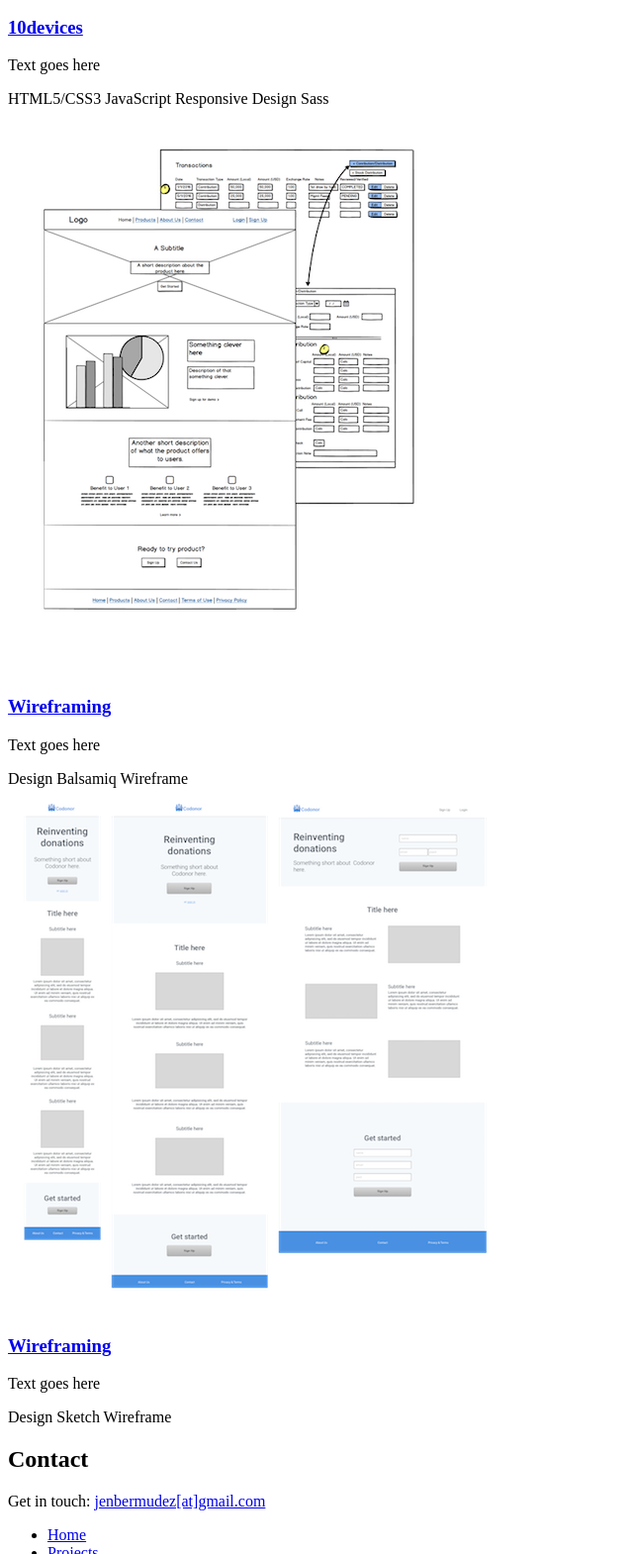
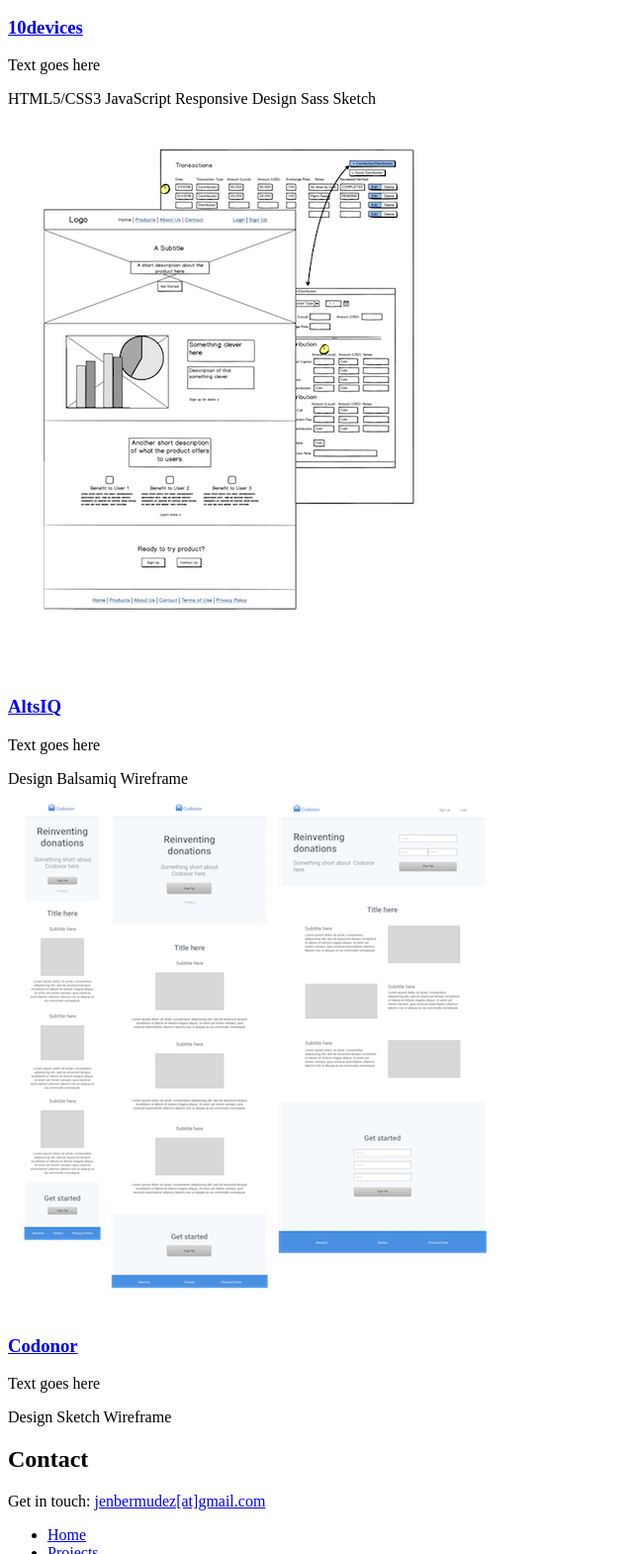
Before and after one commit to jenbermudez/jenbermudez.github.io, a website: page src/index.html in a window 1280 px wide. Shown: the part 1581-3151 px from the top of the page at 99% size, without its empty margins (0-640 px from the left). Drawn offline with Linux system fonts and the light colour scheme; files that its build step writes are made by us from their sources; files whose address does not match are found by name.

Commit message:
Add wireframe projects minor fixes

```diff
--- a/src/index.html
+++ b/src/index.html
@@ -55,6 +55,7 @@
                 <span class="projects__tag">JavaScript</span>
                 <span class="projects__tag">Responsive Design</span>
                 <span class="projects__tag">Sass</span>
+                <span class="projects__tag">Sketch</span>
               </div>
             </div>
           </div>
@@ -71,6 +72,7 @@
                 <span class="projects__tag">JavaScript</span>
                 <span class="projects__tag">Responsive Design</span>
                 <span class="projects__tag">Sass</span>
+                <span class="projects__tag">Sketch</span>
               </div>
             </div>
           </div>
@@ -80,7 +82,7 @@
               <a href="/balsamiq_prototypes_bckgrnd.png" data-lightbox="image-1"><img src="/balsamiq_prototypes_small.png" alt="Balsamiq wireframe"></a>
             </div>
             <div class="projects__description">
-              <h3><a href="/balsamiq_prototypes_bckgrnd.png" data-lightbox="link-1">Wireframing</a></h3>
+              <h3><a href="/balsamiq_prototypes_bckgrnd.png" data-lightbox="link-1">AltsIQ</a></h3>
               <p>Text goes here</p>
               <div class="projects__skills">
                 <span class="projects__tag">Design</span>
@@ -95,7 +97,7 @@
               <a href="/sketch_prototypes_bckgrnd_med.png" data-lightbox="image-2"><img src="/sketch_prototypes_small.png" alt="Sketch wireframe"></a>
             </div>
             <div class="projects__description">
-              <h3><a href="/sketch_prototypes_bckgrnd_med.png" data-lightbox="link-2">Wireframing</a></h3>
+              <h3><a href="/sketch_prototypes_bckgrnd_med.png" data-lightbox="link-2">Codonor</a></h3>
               <p>Text goes here</p>
               <div class="projects__skills">
                 <span class="projects__tag">Design</span>
```
Also changed, not shown: index.html (+5 -3 lines), 8632a429c31ae8d4a36f.bundle.js (renamed from c23e026961266807a371.bundle.js).
